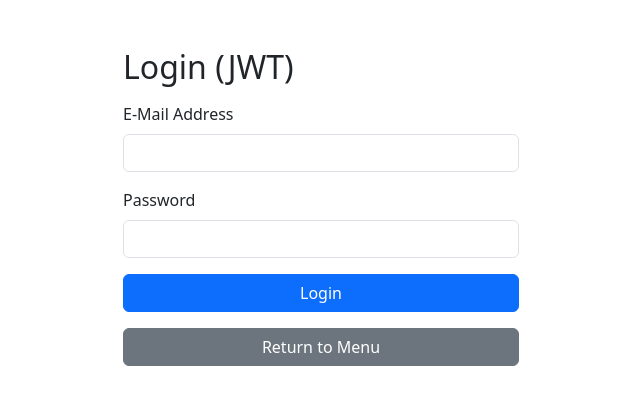
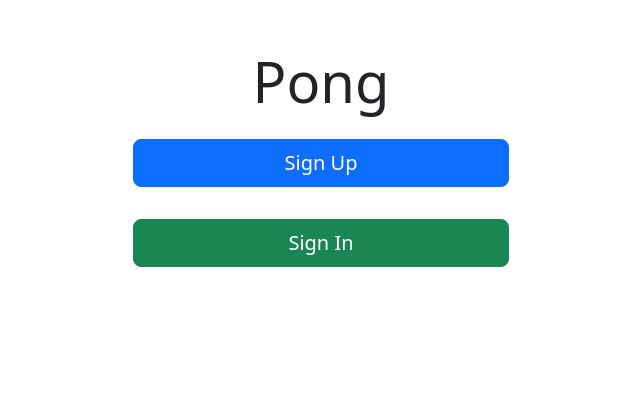
Before and after one commit to talal/Pong, a Vue app in the folder frontend-vue/: page /app/menu in a window 1280 px wide. Before the commit this address led to /app/login. Shown: the top 404 px of the page, without its empty margins (319-959 px from the left). Built offline with nearby package versions, Linux system fonts and the light colour scheme.

Commit message:
feat(frontend-vue): use menu view as homepage

```diff
--- a/frontend-vue/src/router.js
+++ b/frontend-vue/src/router.js
@@ -9,18 +9,18 @@ const routes = [
   { path: '/', redirect: '/app/menu' },
   { path: '/app/login', component: Login },
   { path: '/app/signup', component: SignUp },
-  { path: '/app/menu', component: Menu, meta: { requiresAuth: true } },
+  { path: '/app/menu', component: Menu }, // no 'requiresAuth' as this serves as homepage
   { path: '/app/game', component: Game, meta: { requiresAuth: true } },
   { path: '/:pathMatch(.*)*', redirect: '/app/menu' },
 ]
 
 const router = createRouter({
-  //if the SPA runs under /app (in production), use createWebHistory('/app')
   history: createWebHistory(),
   routes,
 })
 
 router.beforeEach((to, from, next) => {
+  // Only redirect if the specific route requires auth and we don't have a token
   if (to.meta.requiresAuth && !auth.token) {
     next('/app/login')
   } else {
--- a/frontend-vue/src/views/Menu.vue
+++ b/frontend-vue/src/views/Menu.vue
@@ -1,12 +1,25 @@
 <template>
-  <div class="container text-center py-5">
-    <h1 class="display-4 mb-4">Pong Menu</h1>
-    <div class="d-grid gap-3 col-md-6 mx-auto">
-      <RouterLink to="/app/game" class="btn btn-success btn-lg py-3"> Play Pong </RouterLink>
+  <div class="container text-center py-5" style="max-width: 400px">
+    <h1 class="display-4 mb-4">Pong</h1>
 
-      <hr />
+    <div v-if="auth.token">
+      <div class="alert alert-success" role="alert">You are logged in.</div>
 
-      <button @click="logout" class="btn btn-outline-danger">Logout</button>
+      <div class="d-grid gap-3 mx-auto">
+        <RouterLink to="/app/game" class="btn btn-success btn-lg py-3">Play Pong</RouterLink>
+        <button @click="logout" class="btn btn-outline-danger">Logout</button>
+      </div>
+    </div>
+
+    <div v-else>
+      <div class="d-grid gap-3 mx-auto">
+        <RouterLink to="/app/signup" class="btn btn-primary btn-lg d-block w-100 mb-3"
+          >Sign Up</RouterLink
+        >
+        <RouterLink to="/app/login" class="btn btn-success btn-lg d-block w-100 mb-3"
+          >Sign In</RouterLink
+        >
+      </div>
     </div>
   </div>
 </template>
@@ -19,6 +32,7 @@ const router = useRouter()
 
 function logout() {
   auth.logout()
-  router.push('/app/login')
+  // No need to push to login; just stay on Menu and the v-else block will appear
+  // Optional: close any open websocket connections if you have a global store
 }
 </script>
```
